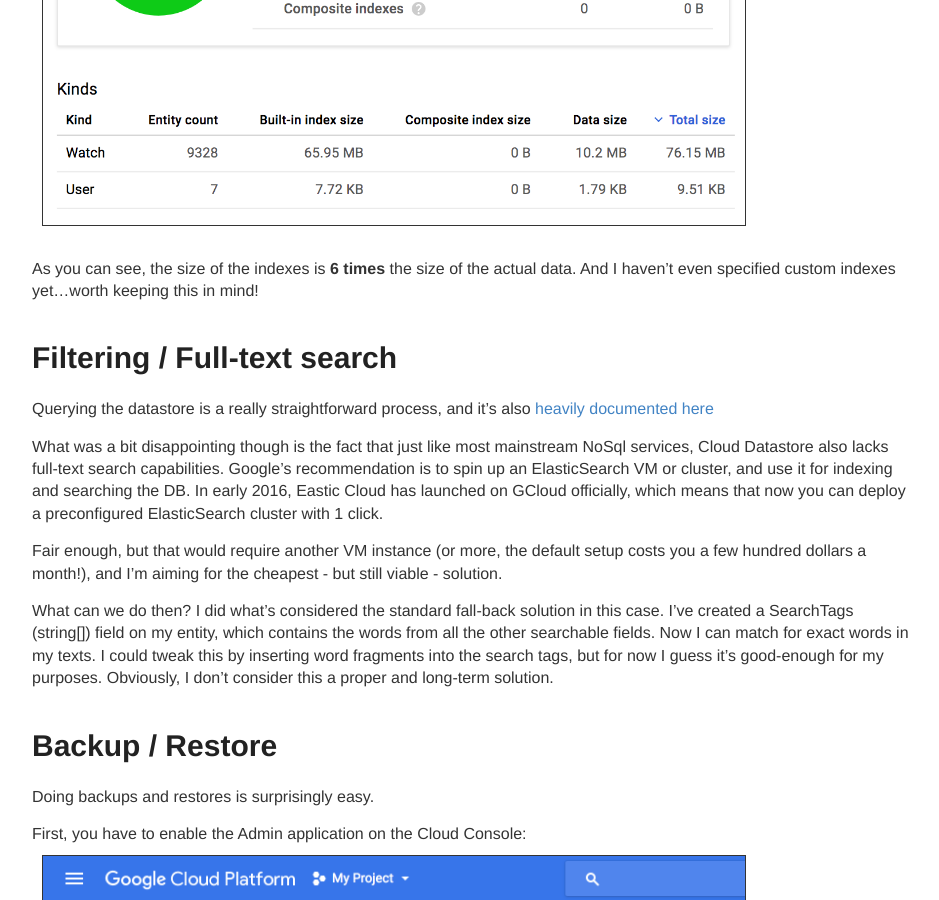
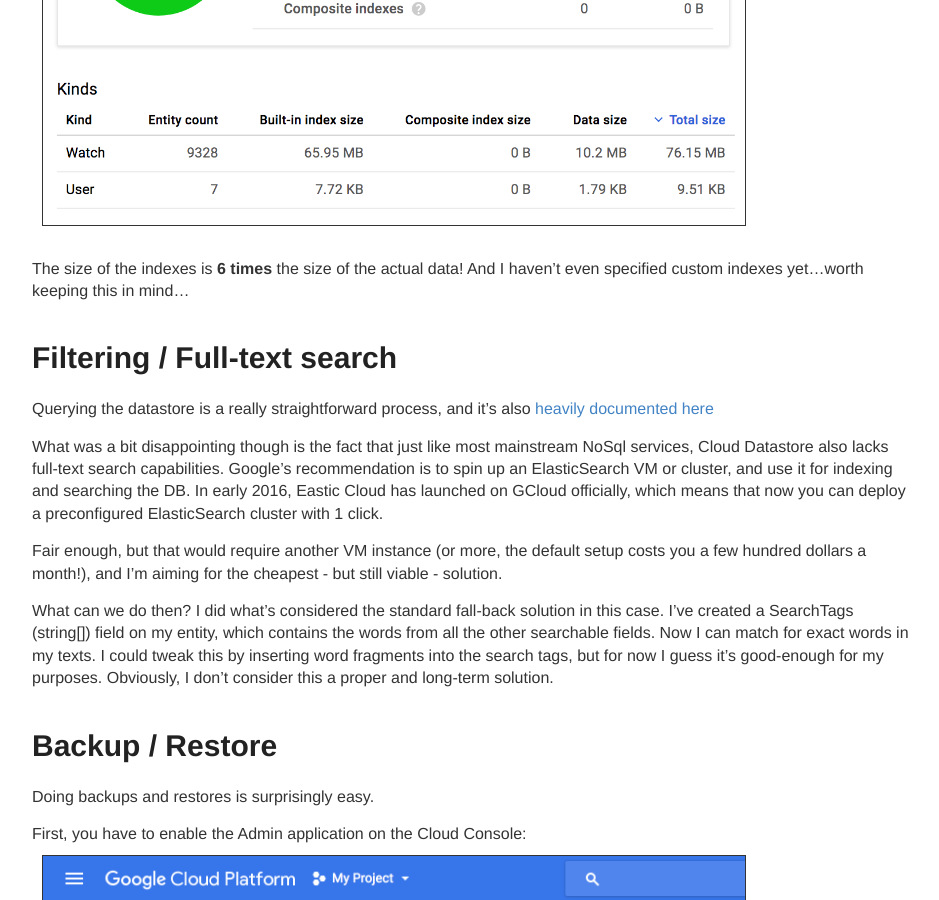
Before and after one commit to santatamas/blog, a Jekyll site: the page built from _posts/2017-09-27-Evaluating-CloudDatastore.md, in a window 1280 px wide and 900 px high, scrolled down 1442 px. Shown: the whole window, without its empty margins (168-1107 px from the left). Built offline with Jekyll 4.4.1, drawn with Linux system fonts in a browser that asks for light colours; comment, search, counter and statistics services are not loaded.

```diff
--- a/_posts/2017-09-27-Evaluating-CloudDatastore.md
+++ b/_posts/2017-09-27-Evaluating-CloudDatastore.md
@@ -29,8 +29,8 @@ Personally, I'm quite satisfied with the performance, especially considering tha
 What I found interesting is the sheer amount of indexes it generates for the dataset **by default**.
 ![alt text](/images/articles/datastore.png "Cloud Datastore Dashboard")
 
-As you can see, the size of the indexes is **6 times** the size of the actual data.
-And I haven't even specified custom indexes yet...worth keeping this in mind!
+The size of the indexes is **6 times** the size of the actual data!
+And I haven't even specified custom indexes yet...worth keeping this in mind...
 
 # Filtering / Full-text search
 Querying the datastore is a really straightforward process, and it's also [heavily documented here](https://cloud.google.com/datastore/docs/concepts/queries#filters)
```
Also changed, not shown: other parts of _posts/2017-09-27-Evaluating-CloudDatastore.md (+2 -0 lines).
